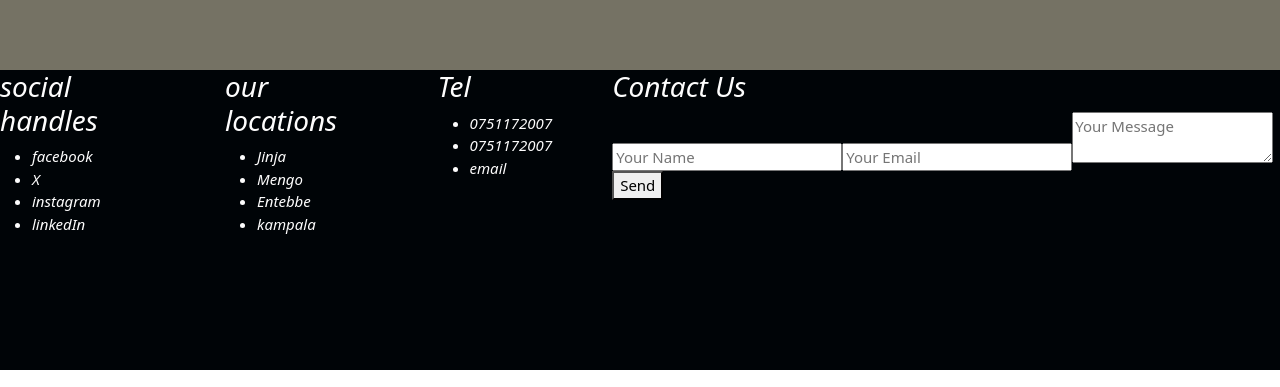
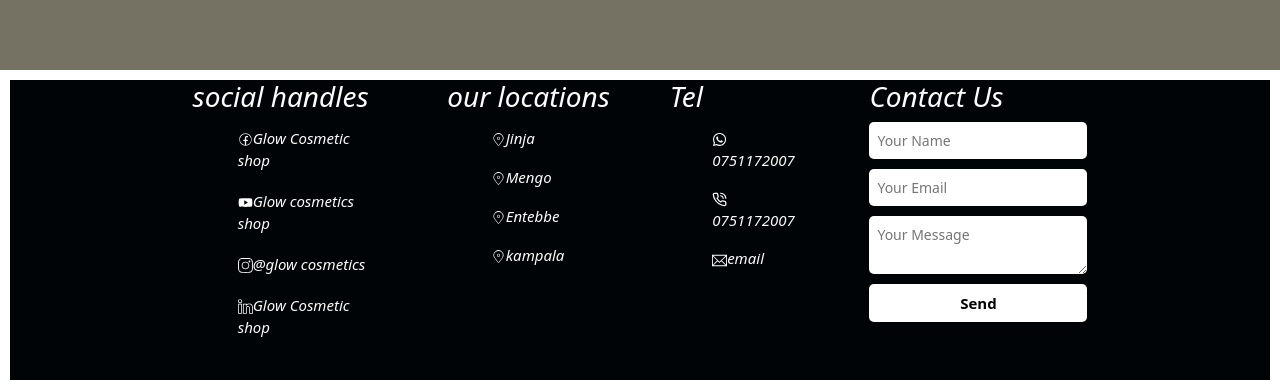
Before and after one commit to nawagirwacatherine/SHOPPING-APP, a React (Vite) app in the folder shopping-app/: page / in a window 1280 px wide. Shown: the part 3001-3388 px from the top of the page. Built offline with nearby package versions, Linux system fonts and the light colour scheme; no server answers.

Commit message:
Add icons to contacts in footer

```diff
--- a/shopping-app/src/Pages/Footer.jsx
+++ b/shopping-app/src/Pages/Footer.jsx
@@ -1,5 +1,11 @@
-
-
+import { CiLocationOn } from "react-icons/ci";
+import { CiFacebook } from "react-icons/ci";
+import { SlSocialInstagram } from "react-icons/sl";
+import { SlSocialLinkedin } from "react-icons/sl";
+import { TiSocialYoutube } from "react-icons/ti";
+import { FaWhatsapp } from "react-icons/fa6";
+import { LuPhoneCall } from "react-icons/lu";
+import { TfiEmail } from "react-icons/tfi";
 import "./footer.css"
 
 const Footer = () =>{
@@ -9,36 +15,36 @@
             <div className="socials">
                 <h3>social handles</h3>
                 <ul>
-                    <li>facebook</li>
-                    <li>X</li>
-                    <li>instagram</li>
-                    <li>linkedIn</li>
+                    <p><span className="icons"><CiFacebook /></span>Glow Cosmetic shop</p>
+                    <p><span className="icons"><TiSocialYoutube /></span>Glow cosmetics shop</p>
+                    <p><span className="icons"><SlSocialInstagram /></span>@glow cosmetics</p>
+                    <p><span className="icons"><SlSocialLinkedin /></span>Glow Cosmetic shop</p>
                 </ul>
             </div>
 
             <div className="braches">
                 <h3>our locations</h3>
                 <ul>
-                    <li>Jinja</li>
-                <li>Mengo</li>
-                <li>Entebbe</li>
-                <li>kampala</li>
+                    <p><span className="icons"><CiLocationOn /></span>Jinja</p>
+                <p> <span className="icons"><CiLocationOn /></span>Mengo</p>
+                <p> <span className="icons"><CiLocationOn /></span>Entebbe</p>
+                <p> <span className="icons"><CiLocationOn /></span>kampala</p>
                 </ul>
             </div>
 
             <div className="tel">
                 <h3> Tel</h3>
                 <ul>
-                    <li>0751172007</li>
-                    <li>0751172007</li>
-                    <li>email</li>
+                    <p><span className="icons"><FaWhatsapp /></span>0751172007</p>
+                    <p><span className="icons"><LuPhoneCall /></span>0751172007</p>
+                    <p><span className="icons"><TfiEmail /></span>email</p>
                 </ul>
             </div>
 
             <div className="footer-form">
   <h3>Contact Us</h3>
   <form action="https://api.web3forms.com/submit" method="POST">
-    <input type="hidden" name="access_key" value="YOUR_ACCESS_KEY_HERE" />
+    <input type="hidden" name="access_key" value="c41fa709-45d2-4280-a5a3-36887c5de615" />
 
     <input type="text" name="name" placeholder="Your Name" required />
     <input type="email" name="email" placeholder="Your Email" required />
--- a/shopping-app/src/Pages/footer.css
+++ b/shopping-app/src/Pages/footer.css
@@ -9,6 +9,32 @@
     font-size:15px;
     font-style: oblique;
     background-color: rgb(0, 4, 7);
+    margin: 10px;
 
 
 }
+
+
+.footer-form form {
+    display: flex;
+    flex-direction: column;
+    gap: 10px;
+  }
+
+  .footer-form input,
+  .footer-form textarea {
+    padding: 8px;
+    border: none;
+    border-radius: 5px;
+    font-size: 14px;
+  }
+
+  .footer-form button {
+    background-color: #fff;
+    color: #000;
+    padding: 8px;
+    border-radius: 5px;
+    cursor: pointer;
+    border: none;
+    font-weight: bold;
+  }
```
